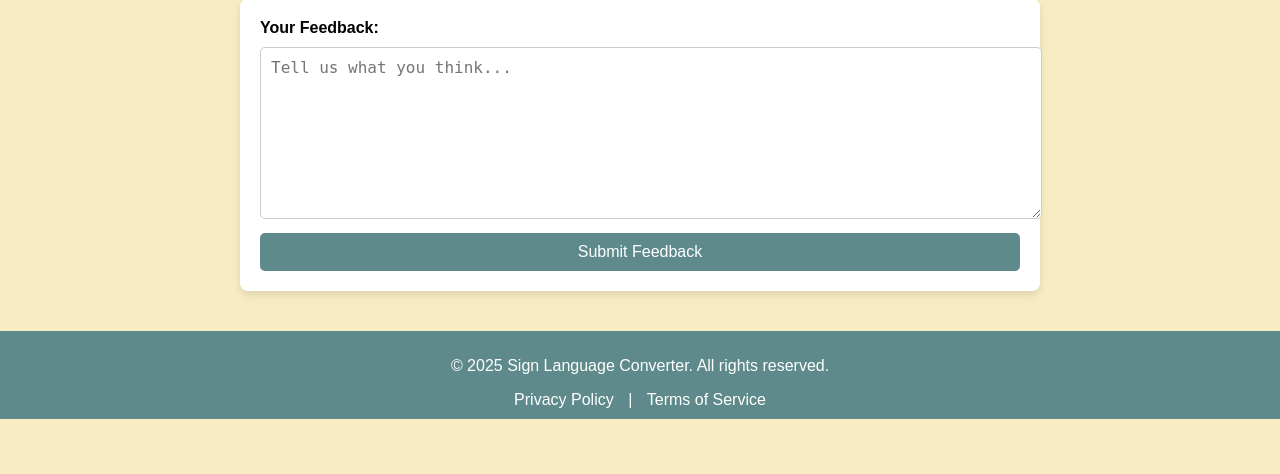
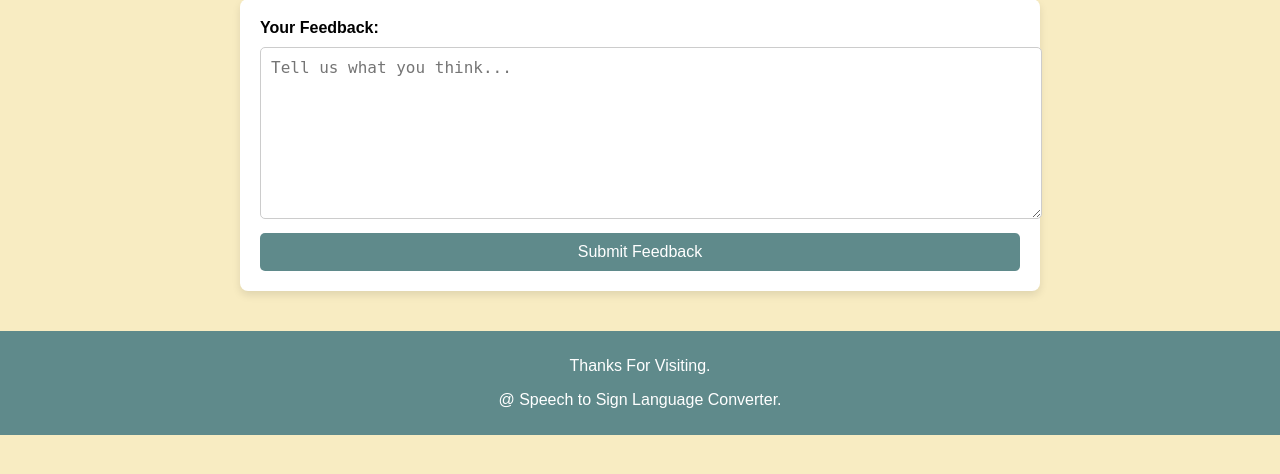
Before and after one commit to Sooraj-914/speech_to_sign, a Flask app: page /feedback in a window 1280 px wide. Shown: the part 304-778 px from the top of the page. Run offline with Flask 3, Linux system fonts and the light colour scheme.

Commit message:
Feedback.html

```diff
--- a/templates/feedback.html
+++ b/templates/feedback.html
@@ -15,7 +15,7 @@
                 <a href="/">Home</a>
                 <a href="https://www.dictionary.com">Word Storage</a>
                 <a href="/feedback">Feedback</a>
-                <a href="/">Contact</a>
+                <a href="/#contact">Contact</a>
                 <a href="/">Log out</a>
             </nav>
             <button class="menu-toggle" onclick="toggleMenu()">☰</button>
@@ -54,8 +54,8 @@
     </div>
 
     <div class="footer">
-        <p>&copy; 2025 Sign Language Converter. All rights reserved.</p>
-        <a href="#">Privacy Policy</a> | <a href="#">Terms of Service</a>
+        <p> Thanks For Visiting.</p>
+        <p> @ Speech to Sign Language Converter.</p>
     </div>
 
     <script src="{{ url_for('static', filename= 'script.js')}}"></script>
```
